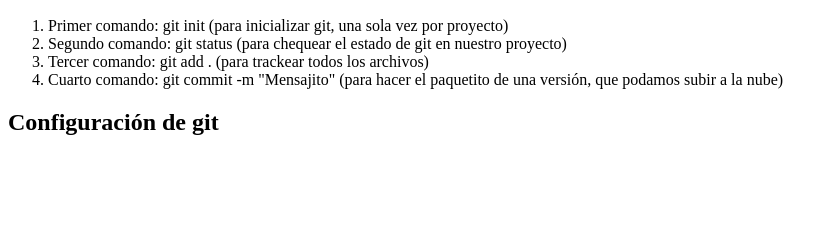
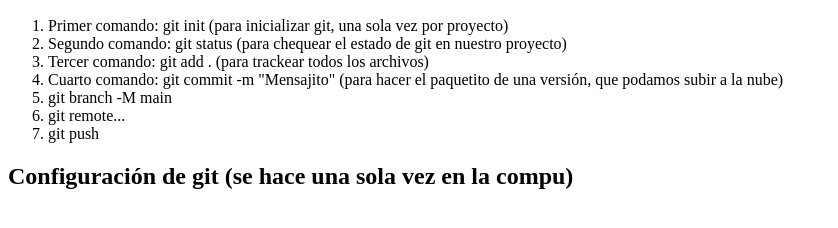
Before and after one commit to Cecilia-Campos/Primer-hit, a plain HTML site: page index.html in a window 1280 px wide. Shown: the part 110-338 px from the top of the page, without its empty margins (0-838 px from the left). Drawn offline with Linux system fonts and the light colour scheme.

Commit message:
Agregué comandos de git al index.html

```diff
--- a/index.html
+++ b/index.html
@@ -14,9 +14,12 @@
         <li> Segundo comando: git status (para chequear el estado de git en nuestro proyecto) </li>
         <li> Tercer comando: git add . (para trackear todos los archivos) </li>
         <li> Cuarto comando: git commit -m "Mensajito" (para hacer el paquetito de una versión, que podamos subir a la nube) </li>
-
+<!-- Una vez creado el repositorio en github (nos aparecen comandos nuevos) -->
+        <li> git branch -M main </li>
+        <li> git remote... </li>
+        <li> git push </li>
     </ol>
 
-    <h2> Configuración de git </h2>
+    <h2> Configuración de git (se hace una sola vez en la compu) </h2>
 </body>
 </html>
```
